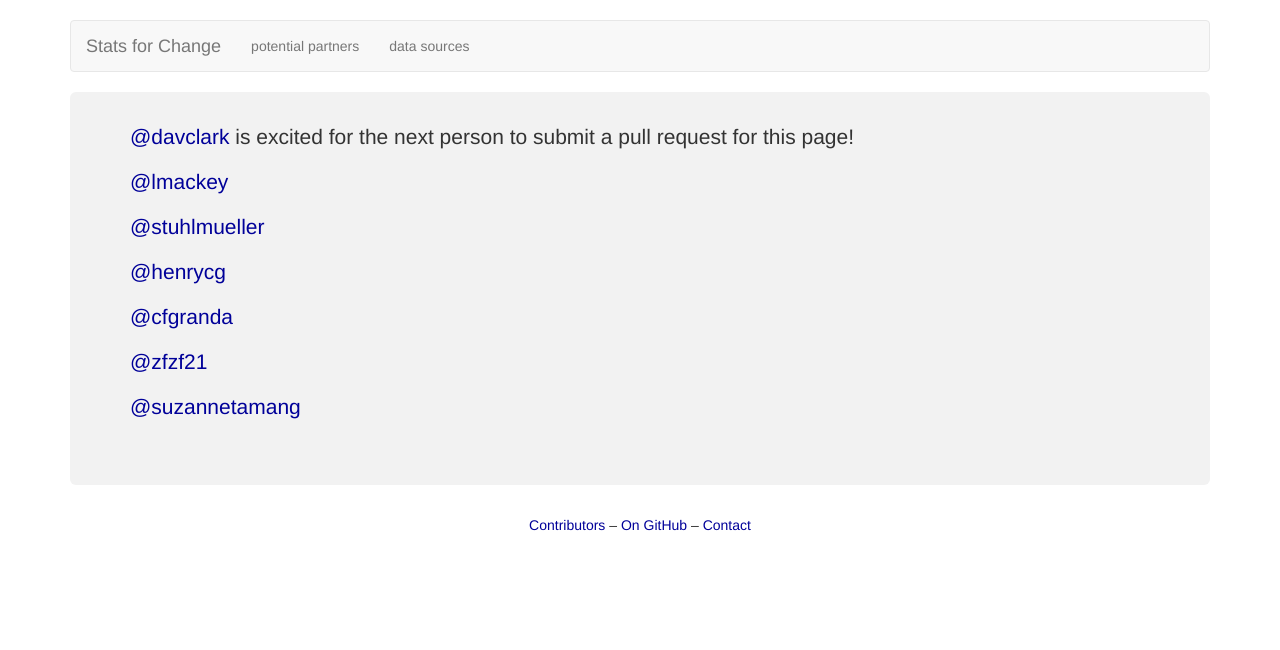
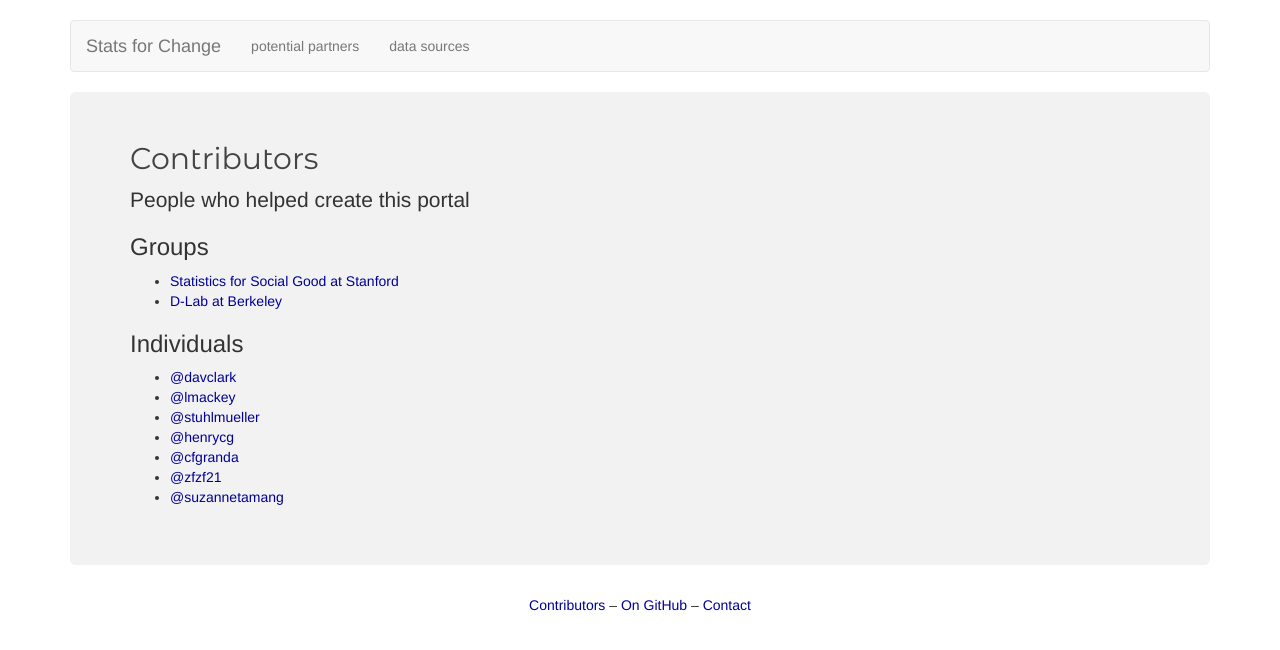
Before and after one commit to stats-for-change/stats-for-change.github.io, a Jekyll site: the page built from contributors.md, in a window 1280 px wide. Shown: the top 650 px of the page. Built offline with Jekyll 4.4.1, drawn with Linux system fonts in a browser that asks for light colours; nearby versions of some CDN libraries; Markdown is read by kramdown in place of the engine named in the settings.

Commit message:
Update homepage. Move some of the content to contributors to reduce focus on our groups.

```diff
--- a/contributors.md
+++ b/contributors.md
@@ -2,17 +2,22 @@
 layout: default
 title: SDS Contributors
 ---
-[@davclark](https://github.com/davclark) is excited for
-the next person to submit a pull request for this page!
+Contributors
+------------
 
-[@lmackey](https://github.com/lmackey)
+<p class="lead">People who helped create this portal</p>
 
-[@stuhlmueller](https://github.com/stuhlmueller)
+### Groups
 
-[@henrycg](http://www.henrycg.com/)
+- [Statistics for Social Good at Stanford](http://stats-for-good.stanford.edu/)
+- [D-Lab at Berkeley](http://dlab.berkeley.edu/)
 
-[@cfgranda](https://github.com/cfgranda)
+### Individuals
 
-[@zfzf21](https://github.com/zfzf21)
-
-[@suzannetamang](https://github.com/suzannetamang)
+- [@davclark](https://github.com/davclark)
+- [@lmackey](https://github.com/lmackey)
+- [@stuhlmueller](https://github.com/stuhlmueller)
+- [@henrycg](http://www.henrycg.com/)
+- [@cfgranda](https://github.com/cfgranda)
+- [@zfzf21](https://github.com/zfzf21)
+- [@suzannetamang](https://github.com/suzannetamang)
```
Also changed, not shown: index.md (+9 -10 lines).
